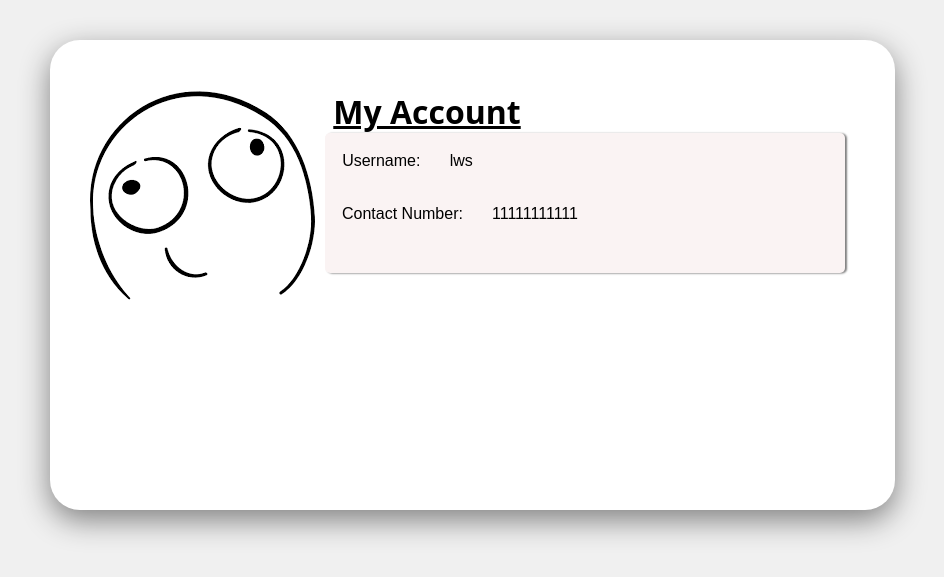
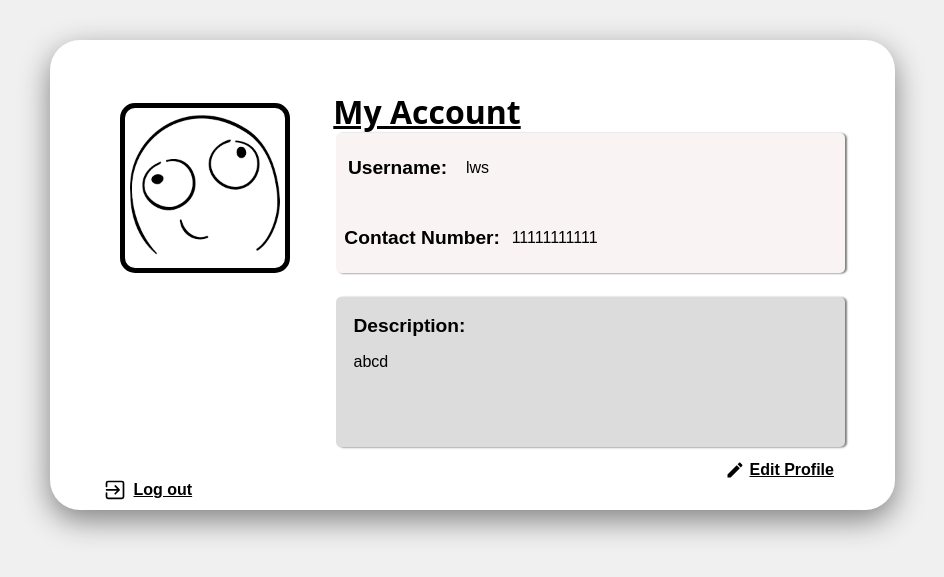
Before and after one commit to lailailaiws-bit/GitExercise-MMU-Marketplace, a Flask app: page /profile in a window 1280 px wide. Shown: the part 110-687 px from the top of the page, without its empty margins (168-1112 px from the left). Run offline with Flask 3, Linux system fonts and the light colour scheme; a user stored in the database is signed in.

Commit message:
Profile page revamp is finished

```diff
--- a/static/css/profile.css
+++ b/static/css/profile.css
@@ -72,98 +72,6 @@ nav{
     padding: 20px;
 }
 
-/* .logout_button{
-    border: 2px solid black;
-    position: relative;
-    left: -2px;
-    bottom: 530px;
-    margin-left: 20px;
-    padding-left: 10px;
-    padding-right: 10px;
-    display: flex;
-    align-items: center;
-    width: max-content;
-}
-
-.logout_style{
-    color: black;
-    list-style-type: none;
-    text-decoration: underline;
-    font-weight: bold;
-    display: flex;
-    align-items: center;
-    white-space: nowrap;
-    gap: 10px;
-}
-
-.user-icon2{
-    width: 150px;
-    margin-left: 15px;
-    border: solid black;
-    border-radius: 15px;
-    border-width: 5px;
-    padding: 5px;
-}
-
-.logout_style svg{
-    width: 24px;
-    height: 24px;
-    flex-shrink: 0;
-}
-
-.a svg{
-    width: 16px;
-    margin-bottom: -0.48px;
-    margin-right: 16px;
-    fill: currentColor;
-    color: currentColor;
-}
-
-.profile_acc h1{
-    padding-bottom: 10%;
-    color: darkslateblue;
-    font-size: xx-large;
-}
-
-.profile_acc h2{
-    display: flex;
-    color: rgb(47, 41, 41);
-    font-family: sans-serif;
-    padding: 20px;
-    margin-top: -11%;
-}
-
-div .bio{
-    position: relative;
-    top: -520px;
-    left: 400px;
-}
-div .bio h1{
-    color: darkslategray;
-}
-
-div .bio border{
-    display: flex;
-    position: relative;
-    left: 10px;
-    border: solid gray;
-    height: 300px;
-    width: 1000px;
-    padding-top: 5px;
-    padding-left: 5px;
-    border-radius: 5px;
-    top: -141px;
-}
-
-.edit_btn{
-    color: rgb(18, 18, 103);
-    display: flex;
-    position: relative;
-    left: 87%;
-    font-size: larger;
-    bottom: 690px;
-}
-
 a.delete_btn{
     color: white;
     border: solid red;
@@ -176,7 +84,8 @@ a.delete_btn{
     bottom: 600px;
     padding-left: 10px;
     padding-right: 10px;
-} */
+}
+
 a.profile_title{
     font-size: xx-large;
     font-weight: bold;
@@ -220,12 +129,13 @@ div.profile_pic{
     position: static;
     inset: auto;
     margin-right: 10px;
-    margin-top: -45px;
-    margin-left: -10px;
+    margin-top: -30px;
+    margin-left: 5px;
 }
 
 div.info_block{
-    display: block;
+    display: grid;
+    grid-column: 2;
     background-color: rgb(250, 243, 243);
     border-radius: 5px;
     width: 100%;
@@ -244,14 +154,18 @@ div.username_block{
 }
 
 div.wrapper{
-    display: flex;
-    flex-direction: row;
+    display: grid;
+    grid-template-columns: 226px 1fr;
+    column-gap: 10px;
+    row-gap: 15px;
 }
 
 label.username_label{
     display: flex;
     justify-content: flex-start;
     align-items: flex-start;
+    font-weight: bold;
+    font-size: larger;
 }
 
 div.contact_block{
@@ -267,4 +181,85 @@ label.contact_label{
     display: flex;
     justify-content: flex-start;
     align-items: flex-start;
+    font-weight: bold;
+    font-size: larger;
 }
+
+div.bio_box{
+    display: grid;
+    grid-column: 2;
+    background-color: gainsboro;
+    border-radius: 5px;
+    width: 100%;
+    height: 150px;
+    align-items: center;
+    box-shadow: 2px 0.5px 2px gray;
+    margin-top: 5px;
+}
+
+div.bio_block{
+    display: block;
+    margin: 3px;
+    width: 100%;
+    max-width: 160px;
+    padding-left: 15px;
+    margin-top: -40px;
+}
+
+label.bio_label{
+    font-weight: bold;
+    font-size: larger;
+}
+
+.logout_style{
+    color: black;
+    list-style-type: none;
+    text-decoration: underline;
+    font-weight: bold;
+    display: flex;
+    align-items: center;
+    white-space: nowrap;
+    gap: 4px;
+    margin-top: 33px;
+}
+
+.logout_style svg{
+    width: 30px;
+    height: 20px;
+    flex-shrink: 0;
+}
+ .edit_style{
+    color: black;
+    list-style-type: none;
+    text-decoration: underline;
+    font-weight: bold;
+    display: flex;
+    align-items: center;
+    white-space: nowrap;
+    margin-top: -40px;
+    margin-left: 620px;
+ }
+
+ .edit_style svg{
+    width: 30px;
+    height: 20px;
+    flex-shrink: 0;
+ }
+
+ .user-icon2{
+    width: 150px;
+    margin-left: 15px;
+    border: solid black;
+    border-radius: 15px;
+    border-width: 5px;
+    padding: 5px;
+}
+
+.user-icon1{
+    width: 150px;
+    margin-left: 15px;
+    border: solid black;
+    border-radius: 15px;
+    border-width: 5px;
+    padding: 5px;
+}
--- a/templates/profile.html
+++ b/templates/profile.html
@@ -15,19 +15,49 @@
             <a class="profile_title">My Account</a>
             <div class="wrapper">
                 <div class="profile_pic">
-                    <img src="{{url_for('static', filename='css/photos/' + current_user.profile_pic)}}">
+                    {% if current_user.profile_pic %}
+                        <img src="{{url_for('static', filename='css/photos/' + current_user.profile_pic)}}" class="user-icon1">
+                    {%  else %}
+                        <img src="{{url_for('static', filename='css/photos/user-icon.png')}}" class="user-icon2">
+                    {% endif %}
                 </div>
                 <div class="info_block">
                     <div class="username_block">
-                         <label class="username_label">Username:</label>
+                         <label class="username_label">Username: </label>
                         <p class="username">{{current_user.username}}</p>
                     </div>
                     <div class="contact_block">
-                        <label class="contact-label">Contact Number:</label>
-                        <p class="contact">{{current_user.contact_number}}</p>
+                        <label class="contact_label">Contact Number: </label>
+                        <p class="contact">
+                            {% if user.contact_number %}
+                                {{ user.contact_number }}
+                            {% else %}
+                                 No contact
+                            {% endif %}
+                        </p>
+                    </div>
+                </div>
+                <div class="bio_box">
+                    <div class="bio_block">
+                        <label class="bio_label">Description: </label>
+                        <p class="bio">
+                            {% if user.bio %}
+                                {{current_user.bio}}
+                            {% else  %}
+                                No bio
+                            {% endif %}
+                        </p>
                     </div>
                 </div>
             </div>
+            <a href="{{url_for('logout')}}" class="logout_style">
+                    <svg data-name="Layer 2" xmlns="http://www.w3.org/2000/svg" viewBox="0 0 15 15"><path d="M.57,7.36A.64.64,0,0,0,1.2,8H9L7.21,9.85a.63.63,0,0,0,0,.89h0a.63.63,0,0,0,.9,0L11,7.84A.63.63,0,0,0,11,7h0L8.11,4a.64.64,0,0,0-.91.89h0L9,6.72H1.2A.64.64,0,0,0,.57,7.36Z"></path><path d="M12.67.52H2.33A1.83,1.83,0,0,0,.5,2.3V4.7a.64.64,0,1,0,1.27,0V2.3a.55.55,0,0,1,.55-.55H12.67a.56.56,0,0,1,.56.54h0V12.65a.56.56,0,0,1-.56.56H2.33a.56.56,0,0,1-.56-.56V10A.64.64,0,1,0,.5,10v2.64a1.83,1.83,0,0,0,1.83,1.83H12.67a1.83,1.83,0,0,0,1.83-1.83V2.3A1.83,1.83,0,0,0,12.67.52Z"></path></svg>
+                    Log out
+            </a>
+            <a href="{{ url_for('profile_edit')}}" class="edit_style">
+                    <svg viewBox="0 0 24 24" xmlns="http://www.w3.org/2000/svg"><path d="M3 17.25V21h3.75L17.81 9.94l-3.75-3.75L3 17.25zM20.71 7.04c.39-.39.39-1.02 0-1.41l-2.34-2.34c-.39-.39-1.02-.39-1.41 0l-1.83 1.83 3.75 3.75 1.83-1.83z"/></svg>
+                    Edit Profile
+            </a>
         </div>
     </div>
 </div>
```
Also changed, not shown: static/css/profile_edit.css (+18 -8 lines), templates/profile_edit.html (+2 -12 lines), instance/site.db, static/css/photos/a2315b4a-414a-11f1-8e34-502e915f3919_profile.png (added), static/css/photos/de58ce34-4142-11f1-96ef-502e915f3919_profile.png (added), static/css/photos/f04cca39-414a-11f1-b944-502e915f3919_profile.png (added).
